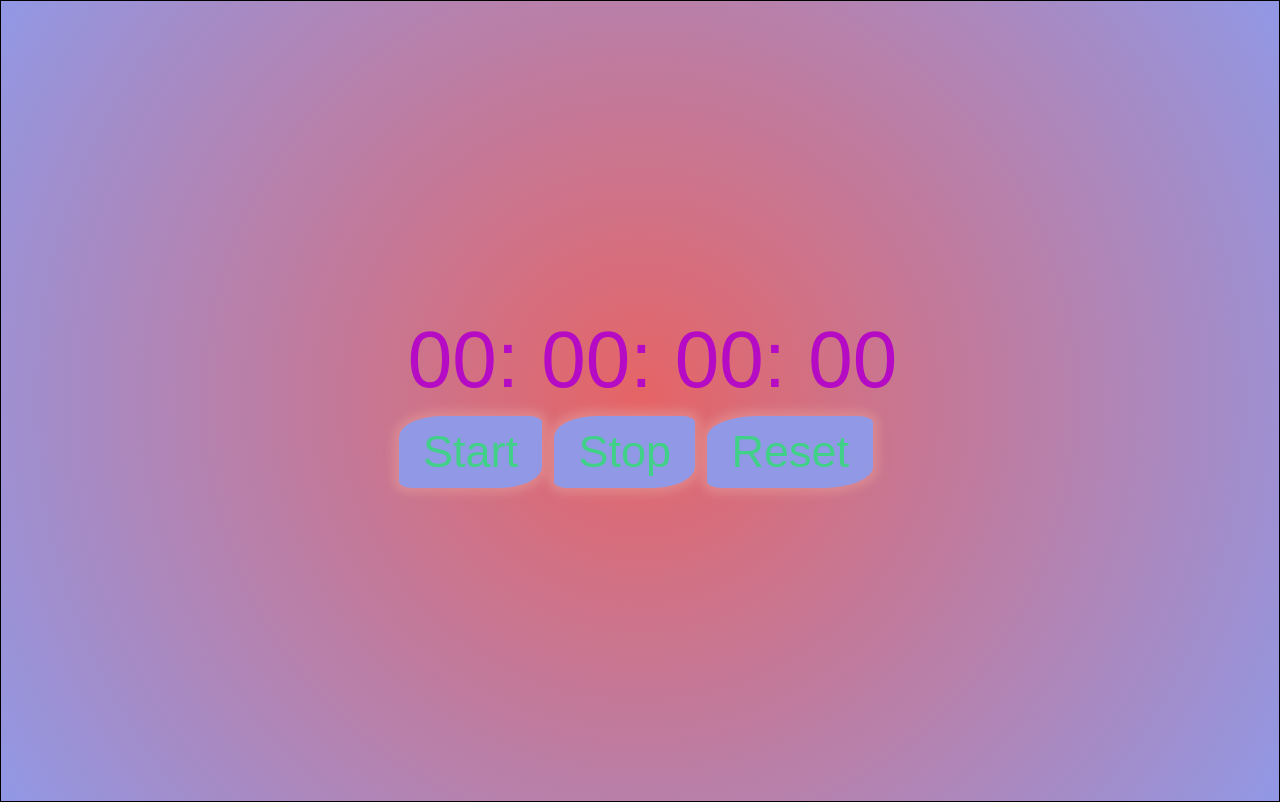
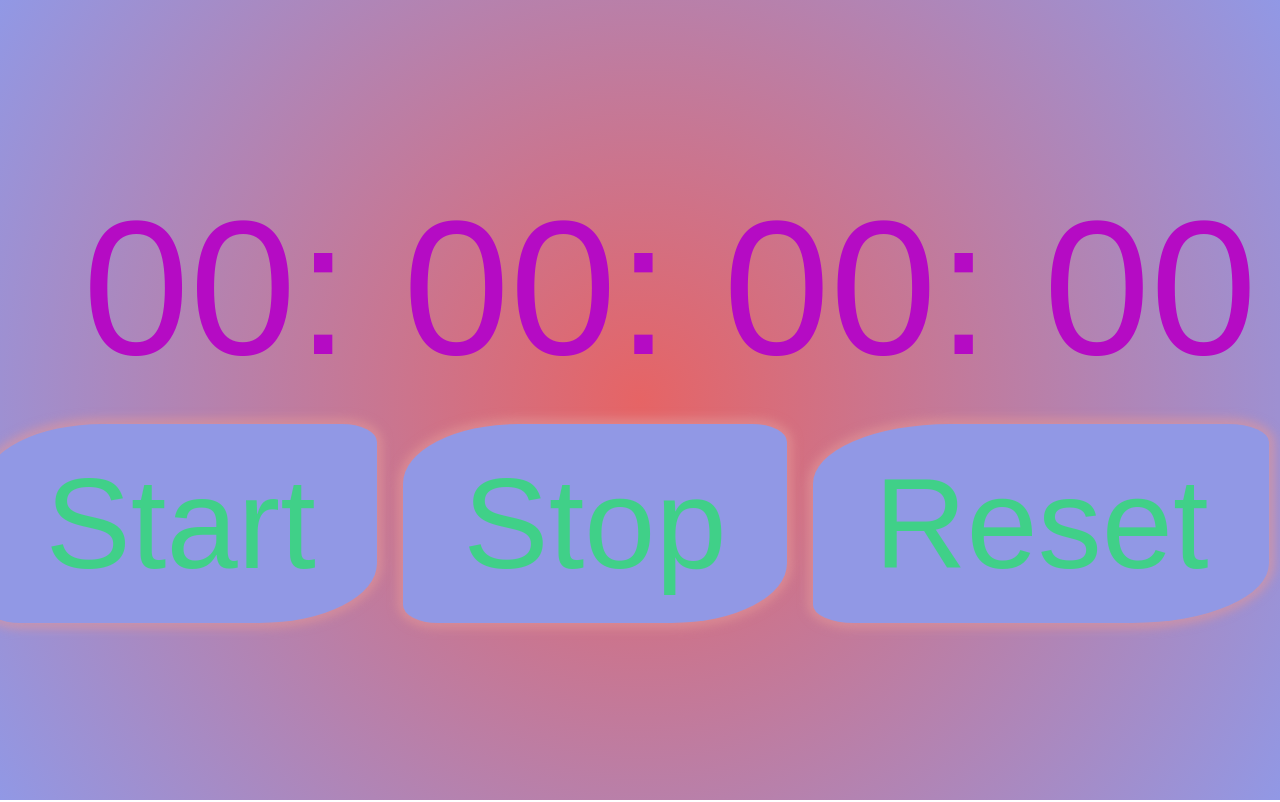
Before and after one commit to Oliviermaignan/stopwatch-website, a plain HTML site: page index.html in a window 1280 px wide. Drawn offline with Linux system fonts and the light colour scheme; a web font is replaced by a local one.

Commit message:
Add files via upload

```diff
--- a/stopwatch.css
+++ b/stopwatch.css
@@ -1,6 +1,6 @@
 html,
 body {
-  height: 100vh;
+  height: 100%;
   margin: 0;
 }
 
@@ -16,17 +16,20 @@ body {
   justify-content: center;
   align-items: center;
   flex-direction: column;
-  border: 1px black solid;
-  height: 100vh;
-  overflow: hidden; /* Add this line */
+  height: 100%;
 }
+
 
 .stopwatch {
   color: rgb(181, 11, 196);
-  font-size: 5em;
-  margin-bottom: 10px;
+  font-size: 15vw;
+  margin-bottom: 2%;
   font-style: normal;
   text-align: center;
+}
+
+span{
+  display: inline-block;
 }
 
 .milliseconds-display {
@@ -34,17 +37,19 @@ display: inline-block;
 width: 0.8em;
 }
 
-
+.controls{
+  display: flex;
+  justify-content: center;
+}
 .button{
   background-color: #9198e5;
+  flex:1fr;
   color: rgba(0, 253, 63, 0.558);
-  padding: 10px 24px;
-  margin-right: 8px;
+  padding: 3% 7%;
+  margin-right: 3%;
   border: none;
-  border-radius: 4px;
   box-shadow: 0 0 10px 6px rgba(226, 152, 152, 0.567);
   font-family: inherit;
-  font-weight: 100;
-  font-size: 45px;
+  font-size: 10vw;
   border-radius: 30% 9% 30% 9%;
 }
```
